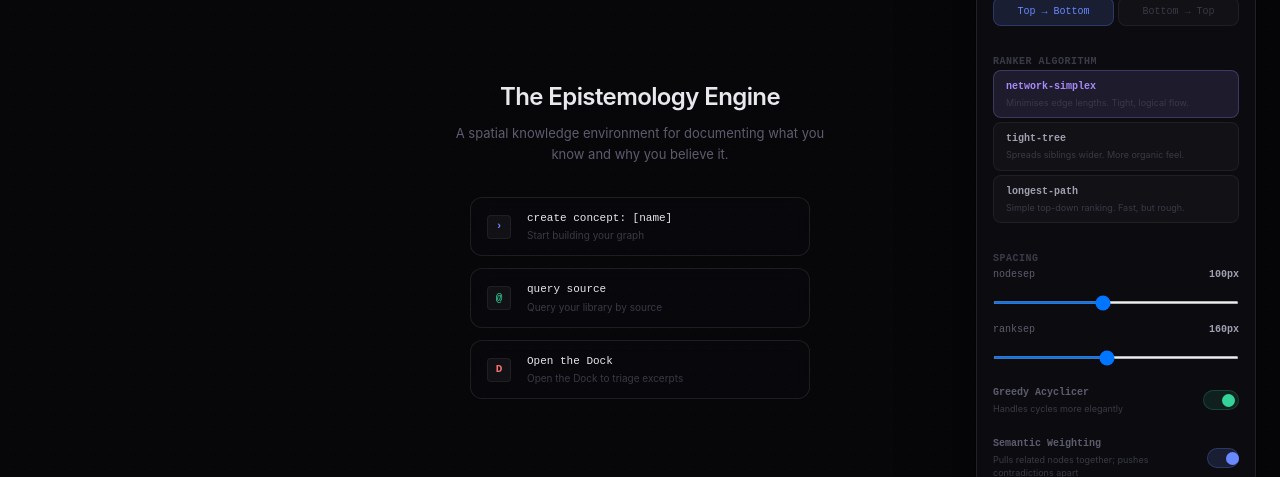
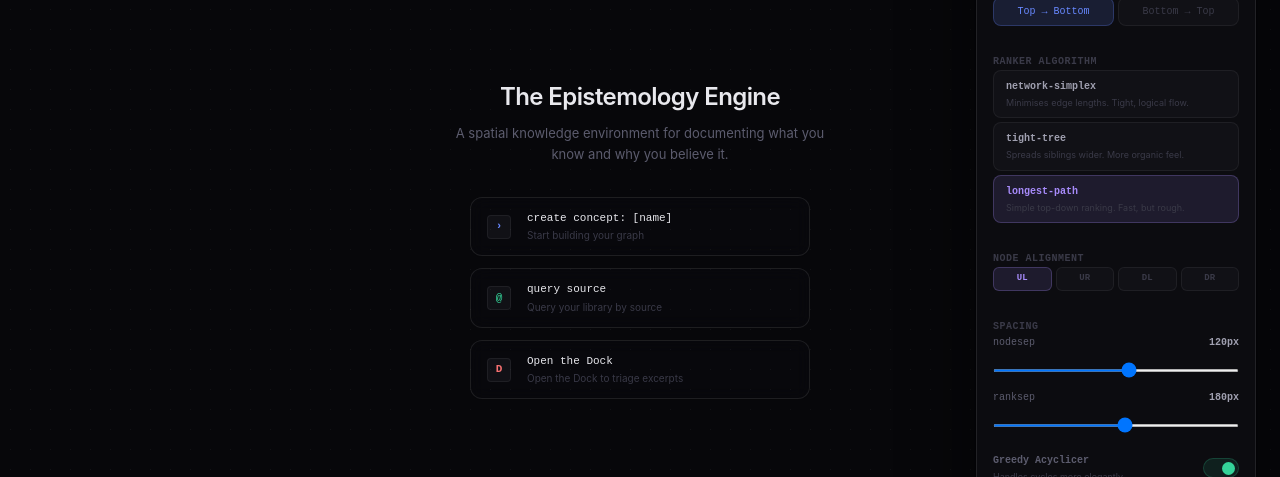
Before and after one commit to decoded1/the-epistemology-engine, a React (Vite) app: page / in a window 1280 px wide. Both pictures are taken after a click on the button "layout settings". Shown: the part 161-638 px from the top of the page. Built offline with nearby package versions, Linux system fonts and the light colour scheme; no server answers.

Commit message:
feat: tree layout — longest-path ranker + UL alignment + 120/180 spacing + alignment picker in panel

```diff
--- a/src/components/panels/LayoutPanel.tsx
+++ b/src/components/panels/LayoutPanel.tsx
@@ -67,14 +67,15 @@ export function LayoutPanel({
 
     // Layout algorithm settings
     const [direction, setDirection] = useState<Direction>('TB');
-    const [ranker, setRanker] = useState<Ranker>('network-simplex');
-    const [nodesep, setNodesep] = useState(100);
-    const [ranksep, setRanksep] = useState(160);
+    const [ranker, setRanker] = useState<Ranker>('longest-path');
+    const [align, setAlign] = useState<'UL' | 'UR' | 'DL' | 'DR'>('UL');
+    const [nodesep, setNodesep] = useState(120);
+    const [ranksep, setRanksep] = useState(180);
     const [greedy, setGreedy] = useState(true);
     const [semanticWeighting, setSemanticWeighting] = useState(true);
 
     const handleApply = () => {
-        onApply({ direction, ranker, nodesep, ranksep, acyclicer: greedy ? 'greedy' : undefined, semanticWeighting });
+        onApply({ direction, ranker, align, nodesep, ranksep, acyclicer: greedy ? 'greedy' : undefined, semanticWeighting });
     };
 
     return (
@@ -153,6 +154,26 @@ export function LayoutPanel({
                                             {r}
                                         </div>
                                         <div className="text-[9px] mt-0.5 text-text-dim">{RANKER_INFO[r]}</div>
+                                    </button>
+                                ))}
+                            </div>
+                        </div>
+
+                        {/* Alignment */}
+                        <div className="space-y-2">
+                            <label className="text-[10px] font-mono font-semibold uppercase tracking-wider text-text-dim">Node Alignment</label>
+                            <div className="grid grid-cols-4 gap-1">
+                                {(['UL', 'UR', 'DL', 'DR'] as const).map(a => (
+                                    <button
+                                        key={a}
+                                        id={`layout-align-${a}`}
+                                        onClick={() => setAlign(a)}
+                                        className={`py-1 text-[9px] font-mono font-semibold rounded-md border transition-all cursor-pointer ${align === a
+                                            ? 'bg-accent-violet-muted border-accent-violet-border text-accent-violet'
+                                            : 'bg-bg-elevated border-border-base text-text-dim hover:text-text-secondary hover:border-border-focus'
+                                            }`}
+                                    >
+                                        {a}
                                     </button>
                                 ))}
                             </div>
--- a/src/lib/layout.ts
+++ b/src/lib/layout.ts
@@ -7,6 +7,7 @@ export interface LayoutOptions {
     direction?: 'TB' | 'BT' | 'LR' | 'RL';
     ranker?: 'network-simplex' | 'tight-tree' | 'longest-path';
     acyclicer?: 'greedy' | undefined;
+    align?: 'UL' | 'UR' | 'DL' | 'DR'; // node alignment within rank
     nodesep?: number;
     ranksep?: number;
     nodeWidth?: number;
@@ -77,10 +78,11 @@ export function applyDagreLayout(
 ) {
     const {
         direction = 'TB',
-        ranker = 'network-simplex',
+        ranker = 'longest-path',
         acyclicer = 'greedy',
-        nodesep = 100,
-        ranksep = 160,
+        align = 'UL',
+        nodesep = 120,
+        ranksep = 180,
         nodeWidth = 300,
         nodeHeight = 120,
         center = { x: 0, y: 0 },
@@ -93,6 +95,7 @@ export function applyDagreLayout(
         rankdir: direction,
         ranker: ranker,
         acyclicer: acyclicer,
+        align: align,
         nodesep: nodesep,
         ranksep: ranksep,
         marginx: 40,
```
